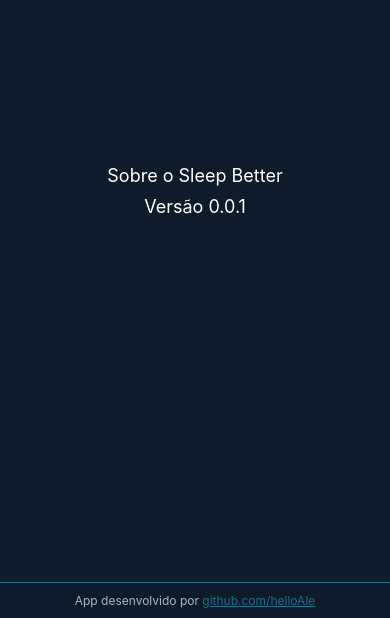
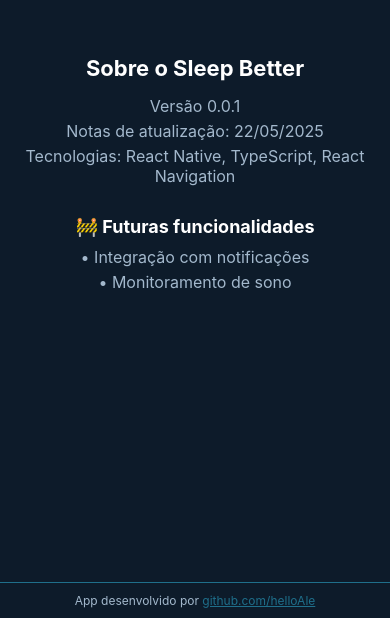
Before and after one commit to helloAle/sleep_better, a React Native app: screen /About in a window 390 px wide. Shown: the part 226-844 px from the top of the page. Built offline with nearby package versions, Linux system fonts and the light colour scheme.

Commit message:
about screen att

```diff
--- a/screens/AboutScreen.tsx
+++ b/screens/AboutScreen.tsx
@@ -1,31 +1,32 @@
 import React from 'react';
-import { View, Text, StyleSheet } from 'react-native';
-import { useNavigation } from '@react-navigation/native';
-import { TextInput, Button, Image, ScrollView, Linking } from 'react-native';
-
-
+import { View, Text, StyleSheet, Linking } from 'react-native';
 
 export default function AboutScreen() {
   return (
     <View style={styles.container}>
-    <Text style={styles.text}>Sobre o Sleep Better</Text>
+      <Text style={styles.title}>Sobre o Sleep Better</Text>
       <Text style={styles.text}>Versão 0.0.1</Text>
+      <Text style={styles.text}>Notas de atualização: 22/05/2025</Text>
+      <Text style={styles.text}>Tecnologias: React Native, TypeScript, React Navigation</Text>
+
+      <Text style={styles.sectionTitle}>🚧 Futuras funcionalidades</Text>
+      <Text style={styles.text}>• Integração com notificações</Text>
+      <Text style={styles.text}>• Monitoramento de sono</Text>
 
       <View style={styles.footer}>
         <Text style={styles.footerText}>
           App desenvolvido por{' '}
           <Text
             style={{ color: '#1f6f8b', textDecorationLine: 'underline' }}
-          onPress={() => Linking.openURL('https://github.com/helloAle')}>
+            onPress={() => Linking.openURL('https://github.com/helloAle')}
+          >
             github.com/helloAle
           </Text>
         </Text>
       </View>
     </View>
   );
-
 }
-
 
 const styles = StyleSheet.create({
   container: {
@@ -33,14 +34,30 @@
     backgroundColor: '#0d1b2a',
     justifyContent: 'center',
     alignItems: 'center',
+    padding: 20,
+    paddingBottom: 60, // para o footer não sobrepor
+  },
+  title: {
+    color: '#fff',
+    fontSize: 22,
+    fontWeight: 'bold',
+    marginBottom: 15,
+    textAlign: 'center',
+  },
+  sectionTitle: {
+    marginTop: 25,
+    marginBottom: 10,
+    color: '#fff',
+    fontSize: 18,
+    fontWeight: 'bold',
+    textAlign: 'center',
   },
   text: {
-    color: '#fff',
-    fontSize: 18,
-    marginBottom: 10,
+    color: '#a3b8cc',
+    fontSize: 16,
+    marginBottom: 5,
+    textAlign: 'center',
   },
-
-
   footer: {
     position: 'absolute',
     bottom: 0,
@@ -56,7 +73,6 @@
     textAlign: 'center',
     fontSize: 12,
   },
-
 });
 
 //    _____                                            .___
```
Lines whose indentation alone changed are shown as unchanged.
